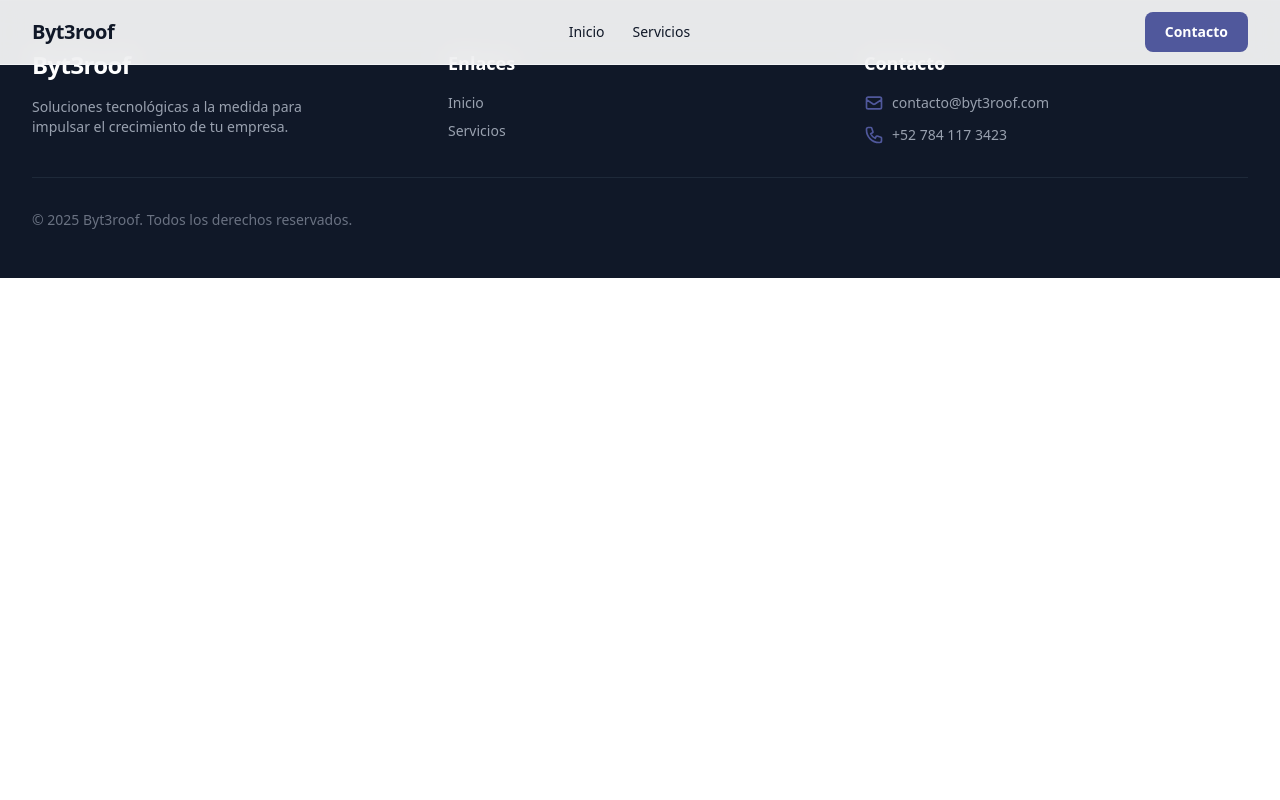
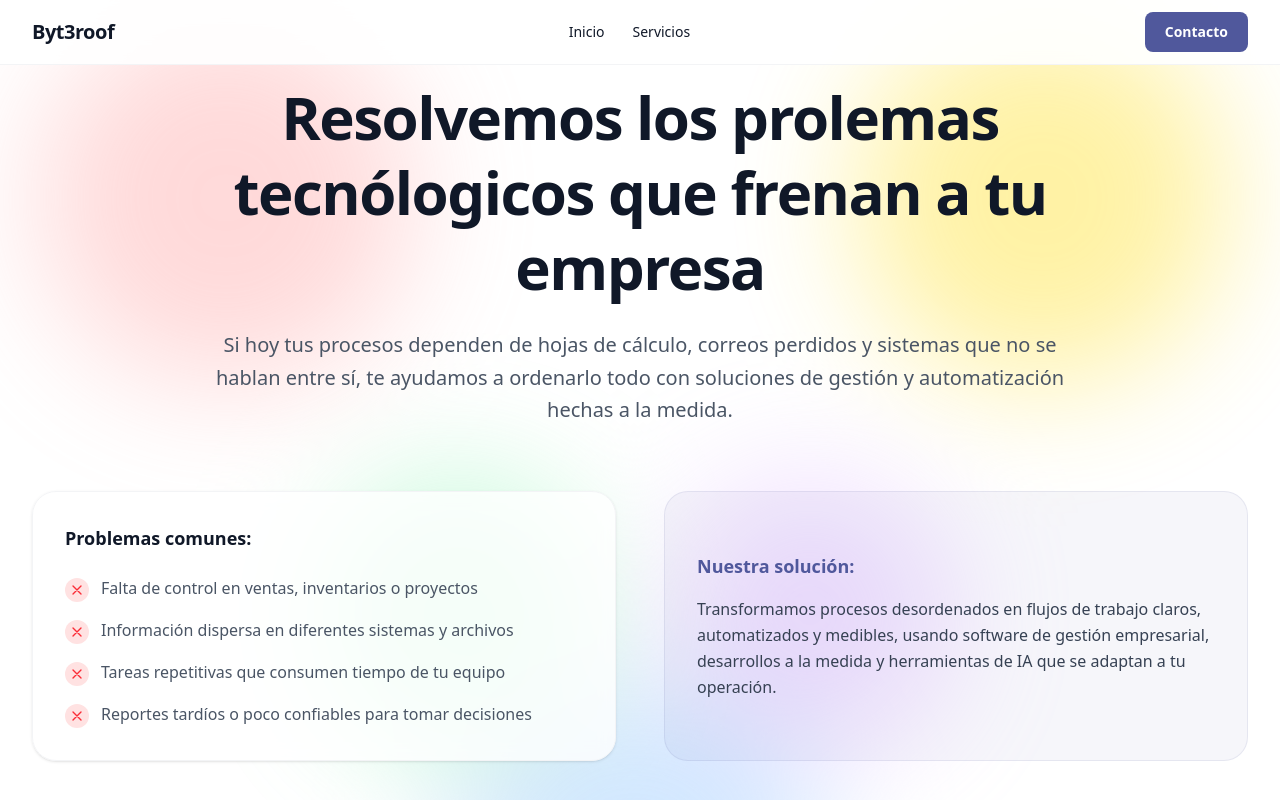
Before and after one commit to byt3roof/webpage, a React (Vite) app: page /services in a window 1280 px wide. Shown: the top 800 px of the page. Built offline with nearby package versions, Linux system fonts and the light colour scheme.

Commit message:
[IMP] hero section shown on '/services' route

```diff
--- a/src/pages/Services.jsx
+++ b/src/pages/Services.jsx
@@ -1,6 +1,9 @@
+import { ServicesHero } from "../components/services/ServicesHero";
+
 export const Services = () => {
     return (
         <>
+            <ServicesHero />
         </>
     )
 }
```
